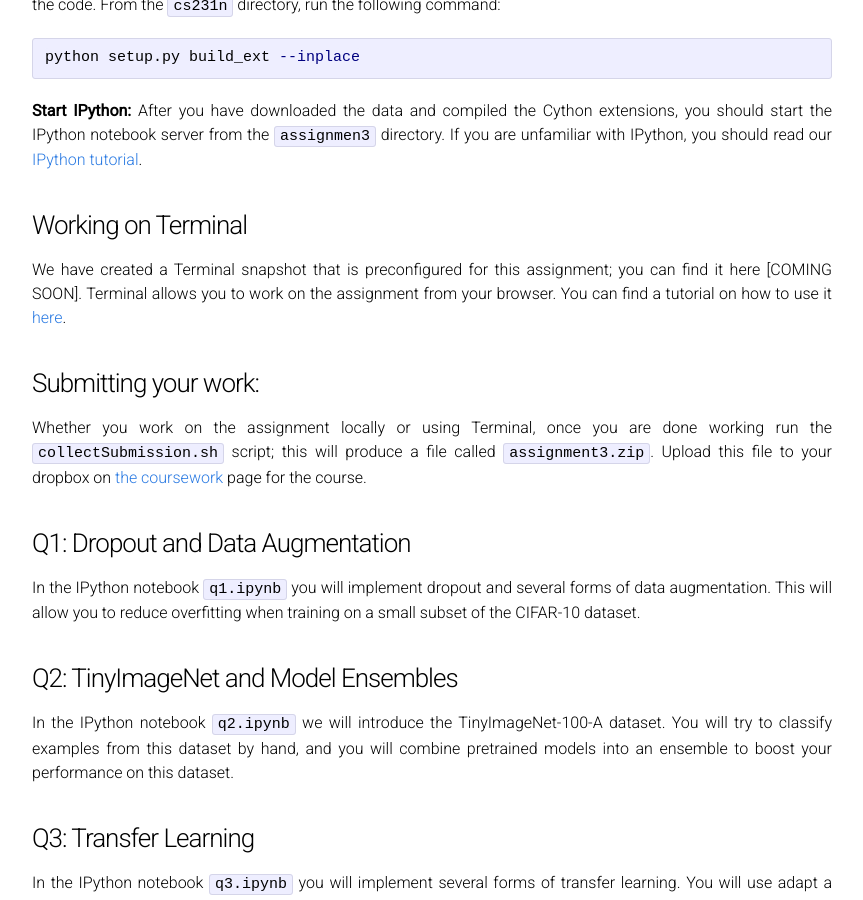
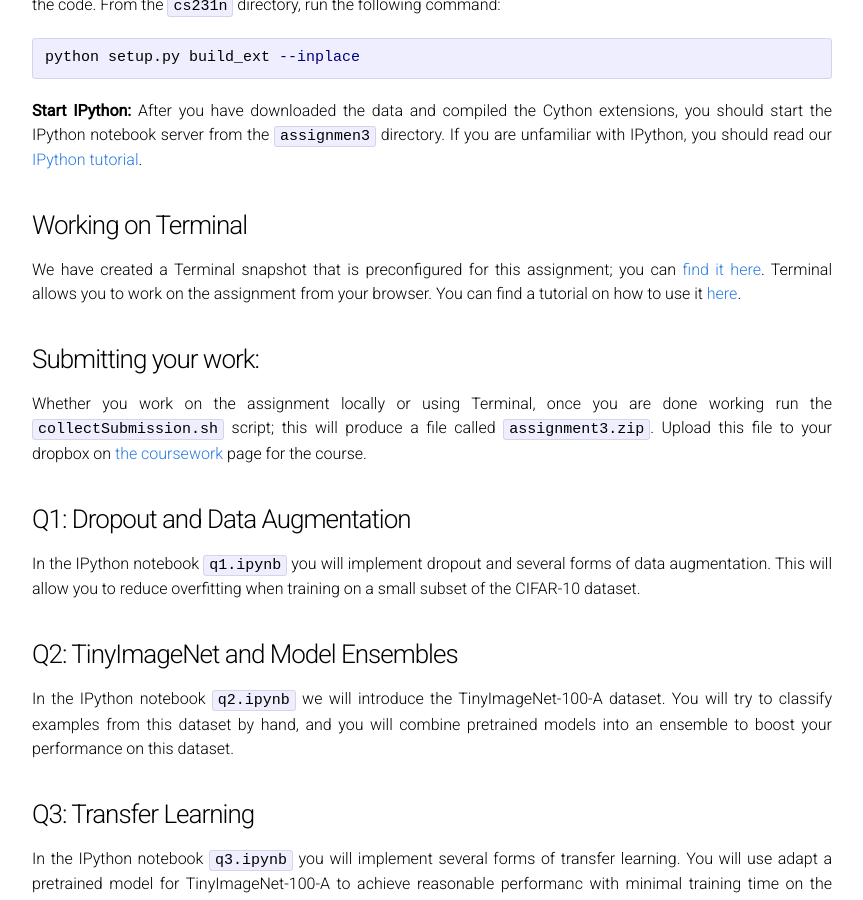
Before and after one commit to cs231n/cs231n.github.io, a Jekyll site: the page built from assignment3.md, in a window 1280 px wide and 900 px high, scrolled down 1297 px. Shown: the whole window, without its empty margins (208-1071 px from the left). Built offline with Jekyll 4.4.1, drawn with Linux system fonts in a browser that asks for light colours; Markdown is read by kramdown in place of the engine named in the settings; some of the changed text lies outside the part shown.

Commit message:
add links to a3 code and terminal snapshot

```diff
--- a/assignment3.md
+++ b/assignment3.md
@@ -18,7 +18,7 @@
 
 ### Working locally
 **Get the code:**
-Download the starter code here: [COMING SOON]
+Download the starter code [here](http://cs231n.stanford.edu/assignment3.zip).
 
 
 **[Optional] virtual environment:**
@@ -73,7 +73,7 @@
 
 ### Working on Terminal
 We have created a Terminal snapshot that is preconfigured for this assignment;
-you can find it here [COMING SOON]. Terminal allows you to work on the assignment from your browser. You can find a tutorial on how to use it [here](/terminal-tutorial).
+you can [find it here](https://www.terminal.com/snapshot/f8e4a56cfde0d0baa519c501dfe24b3394a3124b8b84356d2cd033a229a59bff). Terminal allows you to work on the assignment from your browser. You can find a tutorial on how to use it [here](/terminal-tutorial).
 
 ### Submitting your work:
 Whether you work on the assignment locally or using Terminal, once you are done
```
